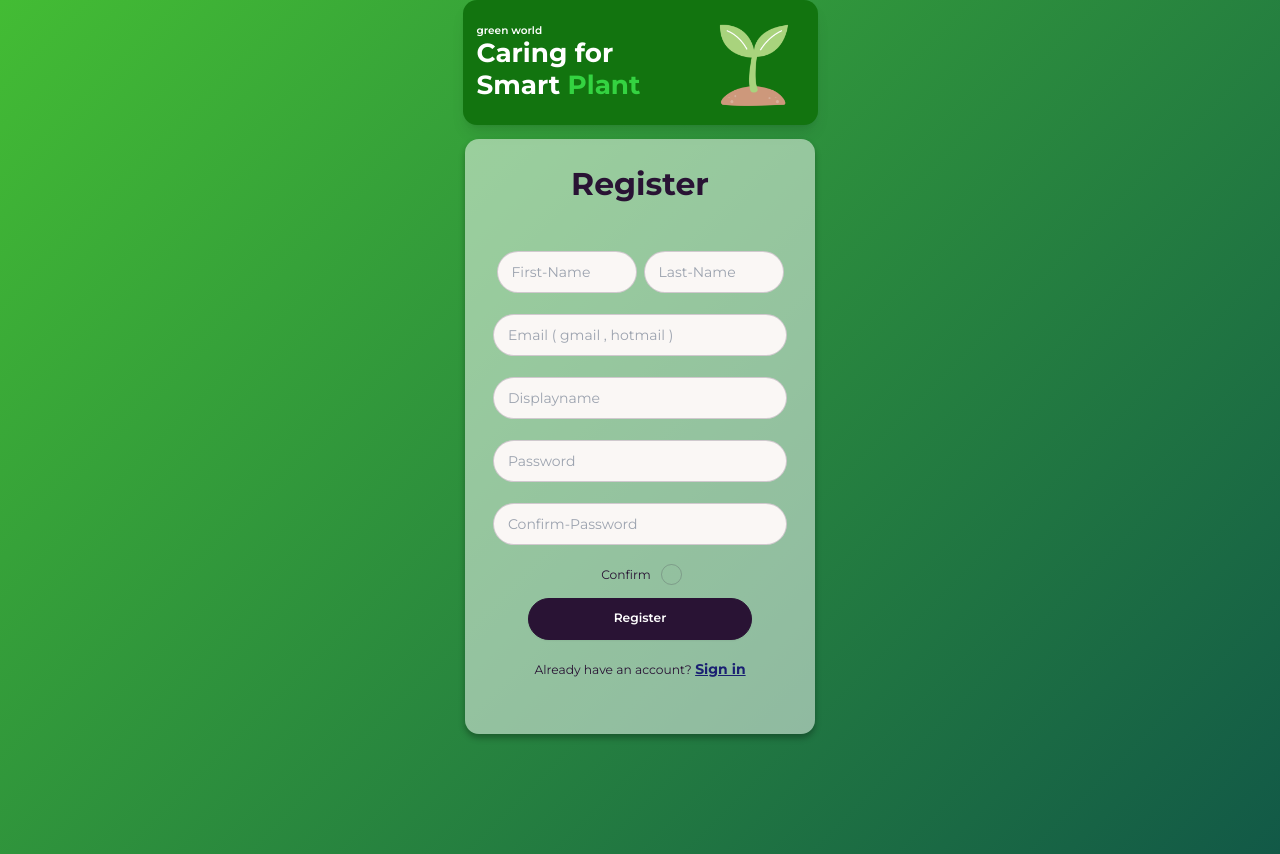
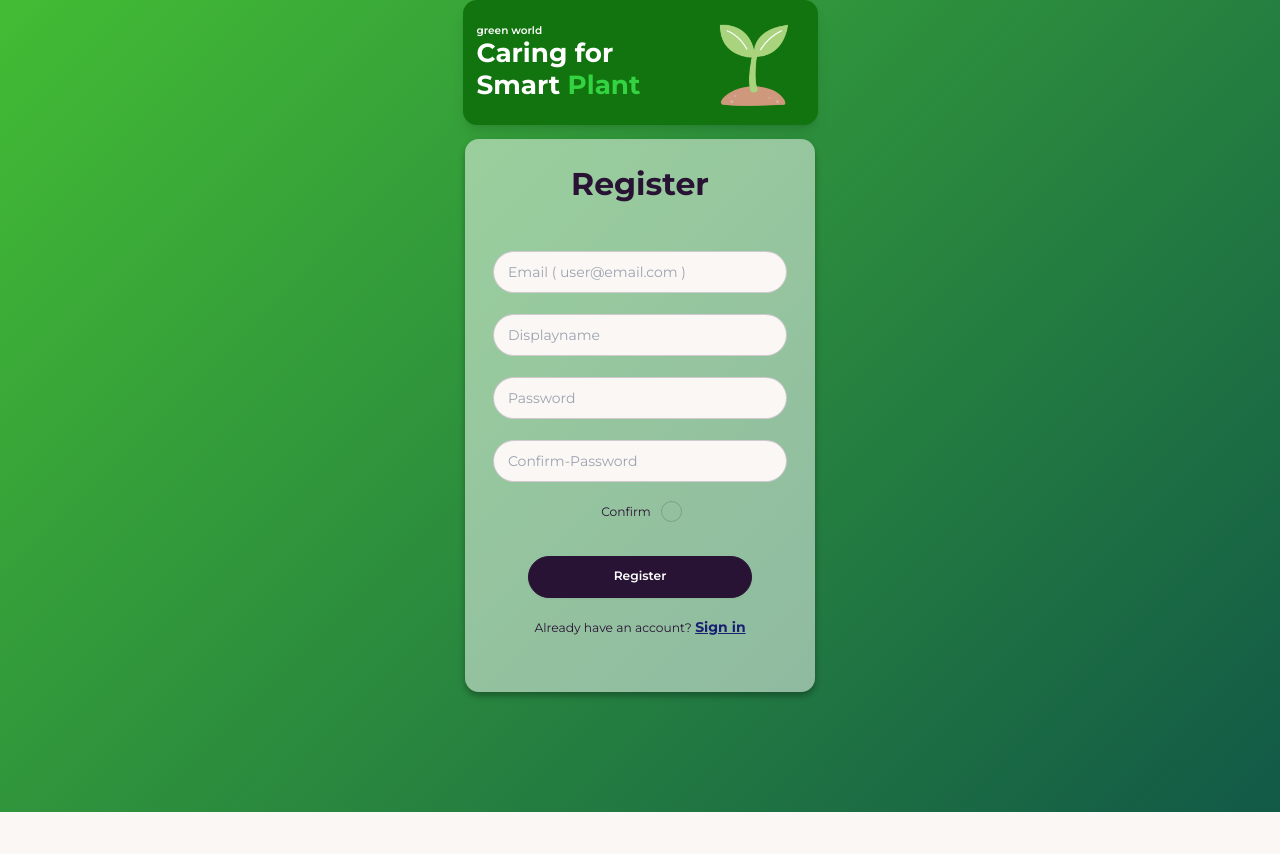
Before and after one commit to hazellza/cloneFrontend_fifa, a React (Vite) app: page /register in a window 1280 px wide. After the commit the page ends 812 px from the top, so only its background shows below. Built offline with nearby package versions, Linux system fonts and the light colour scheme.

Commit message:
delete fname and lname add style

```diff
--- a/src/layout/Register/Register.jsx
+++ b/src/layout/Register/Register.jsx
@@ -27,7 +27,7 @@ function register() {
   };
   const handleSubmit = (event) => {
     event.preventDefault();
-    console.log(fname, lname, email, displayname, password, conpassword);
+    console.log(email, displayname, password, conpassword);
     if (password != conpassword) {
       showError();
     } else {
@@ -42,8 +42,7 @@ function register() {
       });
     }
   };
-  const [fname, setFname] = useState("");
-  const [lname, setLname] = useState("");
+
   const [email, setEmail] = useState("");
   const [displayname, setDisplayname] = useState("");
   const [password, setPassword] = useState("");
@@ -62,38 +61,6 @@ function register() {
           <h1>Register</h1>
         </div>
         <form onSubmit={handleSubmit} className="space-y-6 mb-8">
-          <div className="form-flname flex items-center justify-center gap-2">
-            <label
-              htmlFor="firstname"
-              className="input input-bordered  flex items-center gap-2 w-40"
-            >
-              <input
-                type="text"
-                id="fname"
-                name="fname"
-                className="grow overflow-hidden"
-                placeholder="First-Name"
-                value={fname}
-                onChange={(e) => setFname(e.target.value)}
-                required
-              />
-            </label>
-            <label
-              htmlFor="lastname"
-              className="input input-bordered  flex items-center gap-2 w-40 font"
-            >
-              <input
-                type="text"
-                id="lname"
-                name="lname"
-                className="grow overflow-hidden"
-                value={lname}
-                onChange={(e) => setLname(e.target.value)}
-                placeholder="Last-Name"
-                required
-              />
-            </label>
-          </div>
           <div className="form-group">
             <label
               htmlFor="email"
@@ -106,7 +73,7 @@ function register() {
                 className="grow overflow-hidden"
                 value={email}
                 onChange={(e) => setEmail(e.target.value)}
-                placeholder="Email ( gmail , hotmail )"
+                placeholder="Email ( user@email.com )"
                 required
               />
             </label>
@@ -175,7 +142,14 @@ function register() {
               <input type="checkbox" className="checkbox" required />
             </label>
           </div>
-          <div className="text-right">
+          <div
+            className="text-right"
+            style={{
+              display: "flex",
+              justifyContent: "center",
+              alignItems: "center",
+            }}
+          >
             <label className="not-match text-sx font-semibold text-red-700 hidden">
               invalid password not match
             </label>
```
